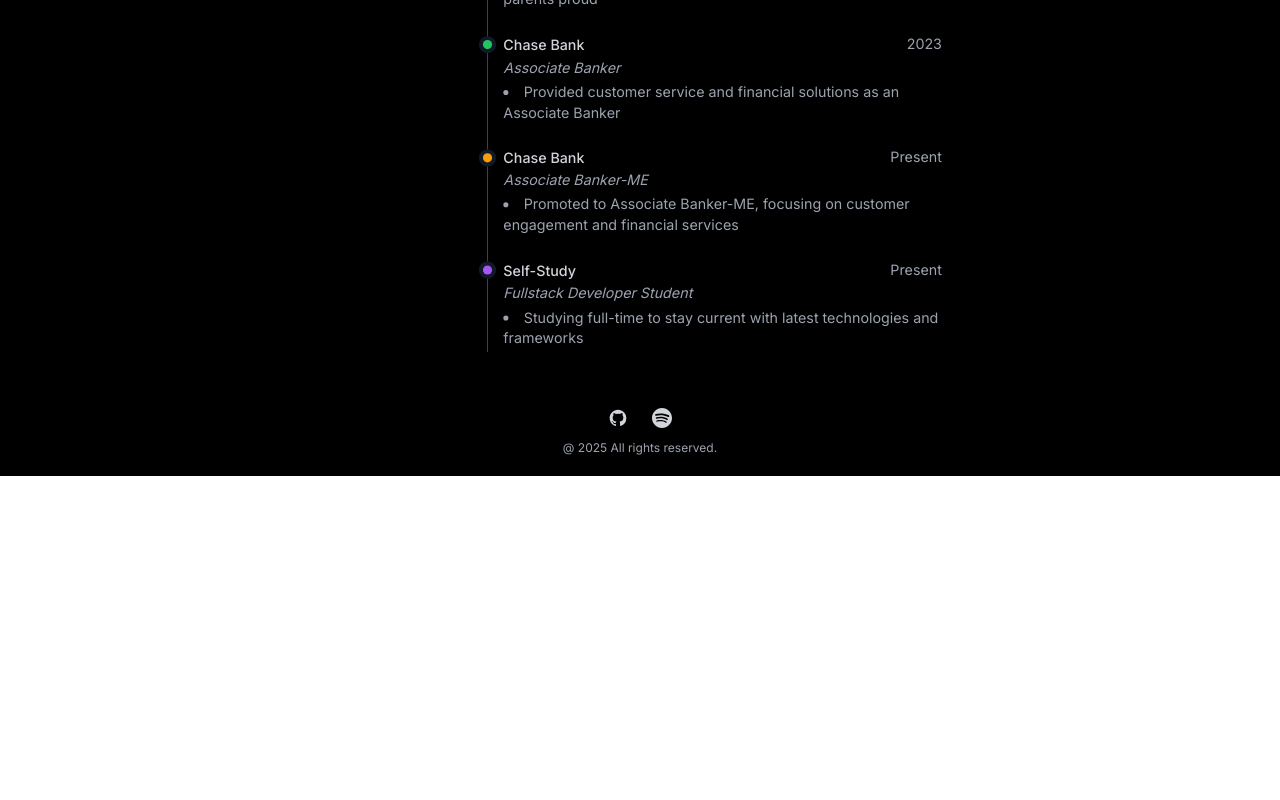
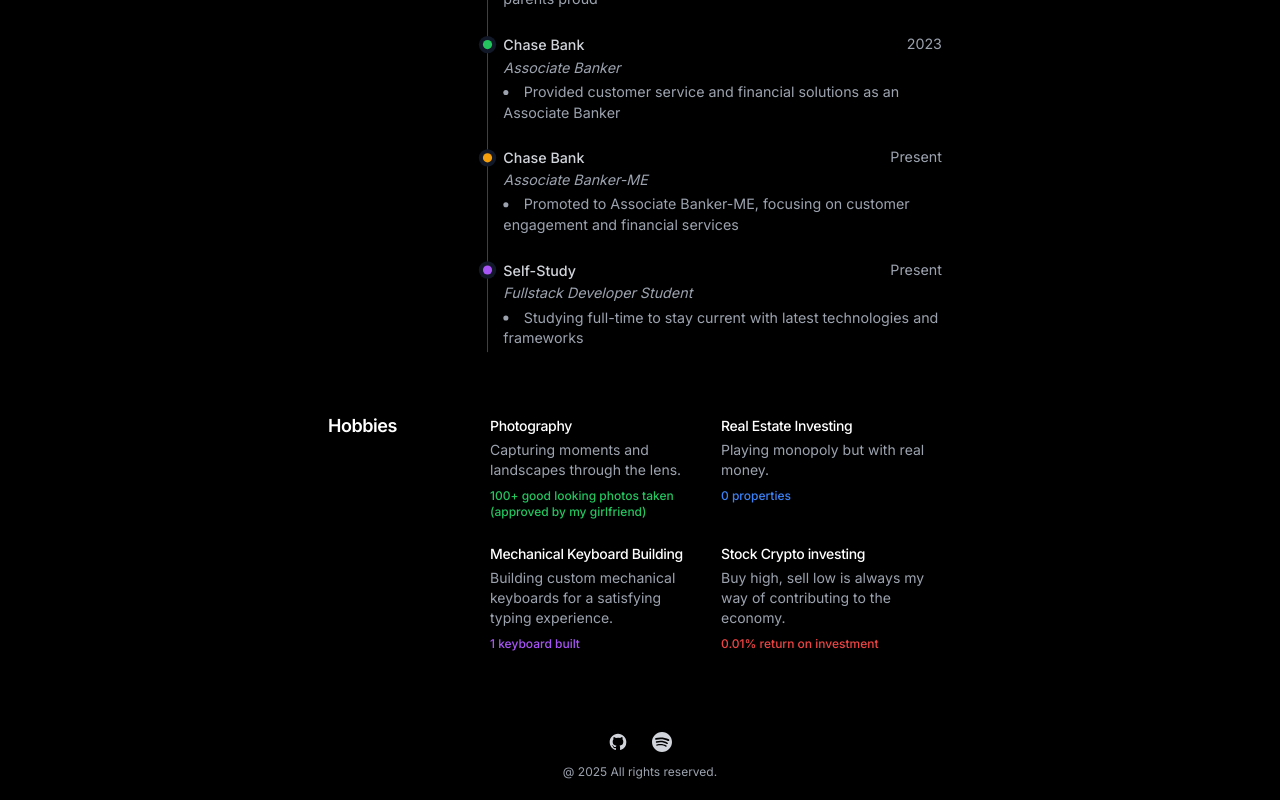
Before and after one commit to Mayday46/portfolio, a React (Vite) app: page /about in a window 1280 px wide. Shown: the part 611-1411 px from the top of the page. Before the commit the page ends 1087 px from the top, so only its background shows below. Built offline with nearby package versions, Linux system fonts and the light colour scheme; no server answers.

Commit message:
feat: add Hobbies component and HobbiesData for user hobbies display

```diff
--- /dev/null
+++ b/src/components/Hobbies.jsx
@@ -0,0 +1,67 @@
+// components/Hobbies.jsx
+import { motion } from 'framer-motion';
+import { useState } from 'react';
+import HobbiesData from '../data/HobbiesData.jsx';
+import { useInView } from '../hooks/useInView.js';
+import { sectionVariants, titleVariants } from '../utils/animations.jsx';
+
+const FadeInSection = ({ children }) => {
+    const { ref, isInView } = useInView();
+
+    return (
+    <motion.div
+        ref={ref}
+        initial={{ opacity: 0, y: 20 }}
+        animate={isInView ? { opacity: 1, y: 0 } : { opacity: 0, y: 50 }}
+        transition={{ duration: 1 }}
+    >
+        {children}
+    </motion.div>
+    );
+};
+
+const Hobbies = () => {
+    const [hoverIndex, setHoveredIndex] = useState(null);
+
+    return (
+    <div className="space-y-6">
+        {HobbiesData.map((item, index) => (
+        <FadeInSection key={item.title}>
+            <motion.section
+            className="space-y-1 rounded-xl overflow-hidden cursor-default"
+            initial={{ opacity: 0, y: 20 }}
+            animate={{
+                opacity: hoverIndex === null || hoverIndex === index ? 1 : 0.5,
+                scale: hoverIndex === index ? 1.02 : 1,
+            }}
+            transition={{ duration: 0.3, delay: index * 0.1 }}
+            >
+            <motion.div
+                className="grid grid-cols-1 sm:grid-cols-[130px_1fr] gap-1 sm:gap-4 cursor-default"
+                variants={sectionVariants}
+                onMouseEnter={() => setHoveredIndex(index)}
+                onMouseLeave={() => setHoveredIndex(null)}
+                style={{ transformOrigin: 'center left' }}
+            >
+                <motion.h2
+                className="text-lg font-semibold pt-4 cursor-default"
+                variants={titleVariants}
+                >
+                {item.title}
+                </motion.h2>
+                <motion.div
+                className="transition-all p-4 sm:p-4 cursor-default"
+                initial={false}
+                animate={{ y: 0 }}
+                >
+                {item.content}
+                </motion.div>
+            </motion.div>
+            </motion.section>
+        </FadeInSection>
+        ))}
+    </div>
+    );
+};
+
+export default Hobbies;
--- a/src/data/HobbiesData.jsx
+++ b/src/data/HobbiesData.jsx
@@ -1,4 +1,69 @@
+import { motion } from "framer-motion";
 
 const Myhobbies = [
-    {}
+    {
+        title: "Photography",
+        description: "Capturing moments and landscapes through the lens.",
+        stats: "100+ good looking photos taken (approved by my girlfriend)",
+        color: "green"
+    },
+
+    {
+        title: "Real Estate Investing",
+        description: "Playing monopoly but with real money.",
+        stats: "0 properties",
+        color: "blue"
+    },
+
+    {
+        title: "Mechanical Keyboard Building",
+        description: "Building custom mechanical keyboards for a satisfying typing experience.",
+        stats: "1 keyboard built",
+        color: "purple"
+    },
+
+    {
+        title: "Stock Crypto investing",
+        description: "Buy high, sell low is always my way of contributing to the economy.",
+        stats: "0.01% return on investment",
+        color: "red"
+    }
 ]
+
+const colorClasses = {
+    green: "text-green-500 dark:text-green-500",
+    blue: "text-blue-500 dark:text-blue-500",
+    purple: "text-purple-500 dark:text-purple-500",
+    red: "text-red-500 dark:text-red-500"
+};
+
+const HobbiesData = [{
+    title: "Hobbies",
+    content: (
+        <div className = "grid grid-cols-1 sm:grid-cols-2 gap-4 mb-12">
+            {
+                Myhobbies.map((hobby) => (
+                    <motion.div
+                        key = {hobby.title}
+                        className = "group py-1 transition-colors"
+                        whileHover = {{ scale: 1.05 }}
+                    >
+                        <div>
+                            <h3 className = {`font-medium`}>
+                                {hobby.title}
+                            </h3>
+                            <p className = "text-sm text-gray-600 dark:text-gray-400 mt-1">
+                                {hobby.description}
+                            </p>
+                            <p className = {`text-xs ${colorClasses[hobby.color]} mt-2 font-medium`}>
+                                {hobby.stats}
+                            </p>
+                        </div>
+                    </motion.div>
+                ))
+            }
+        </div>
+    )
+}]
+
+export default HobbiesData;
--- a/src/page/About.jsx
+++ b/src/page/About.jsx
@@ -1,9 +1,11 @@
 
 import { useEffect, useState } from 'react';
+import Hobbies from '../components/Hobbies.jsx';
 import Intro from "../components/Intro.jsx";
 import PhotoGallery from "../components/PhotoGallery.jsx";
 import Timeline from '../components/Timeline.jsx';
 import { FadeInSection } from "../utils/FadeInSection";
+
 
 
 const About = () => {
@@ -37,6 +39,10 @@
             <FadeInSection delay = {0.4}>
                 <Timeline />
             </FadeInSection>
+
+            <FadeInSection delay = {0.6}>
+                <Hobbies />
+            </FadeInSection>
         </div>
     );
 };
```
